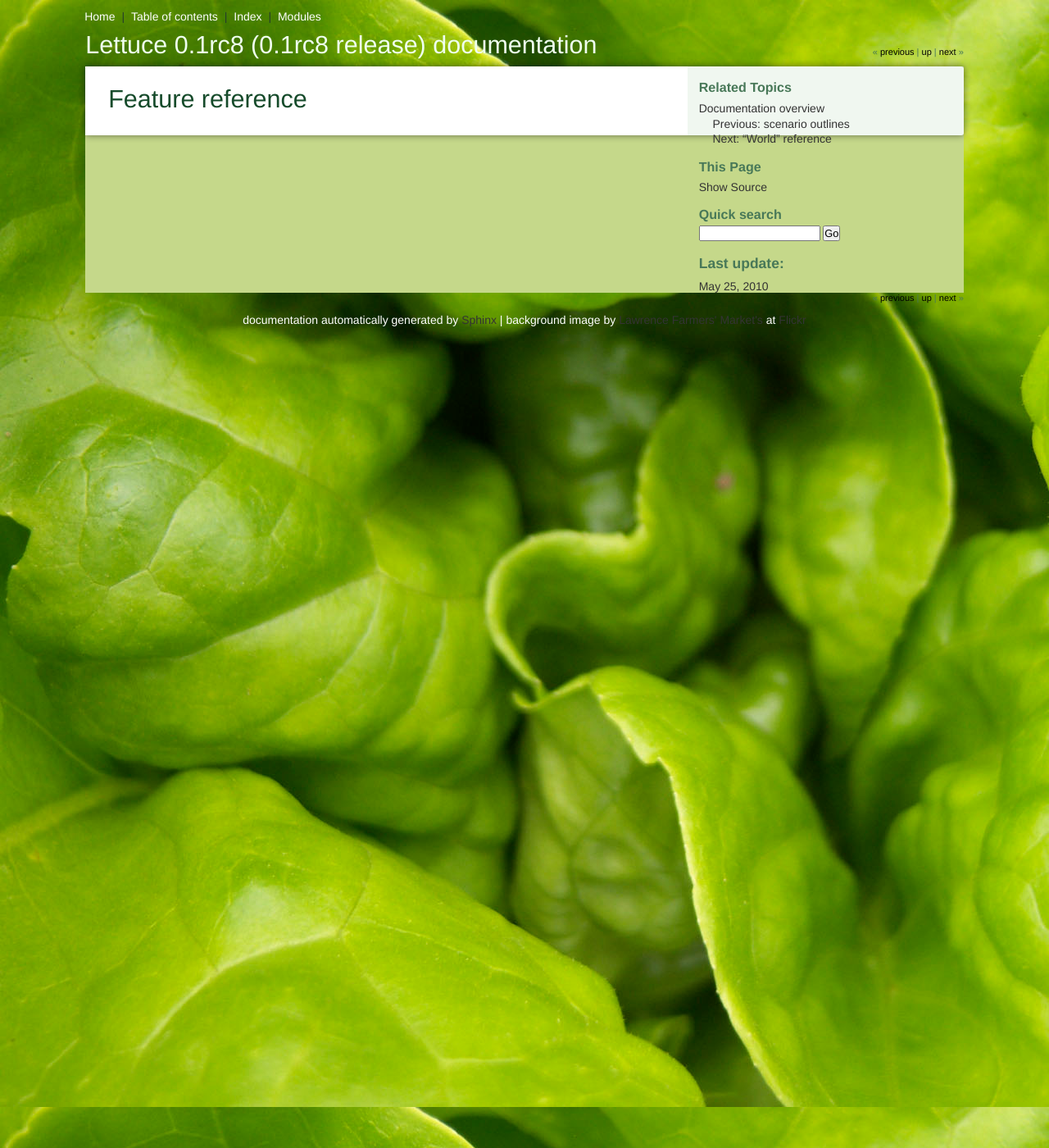
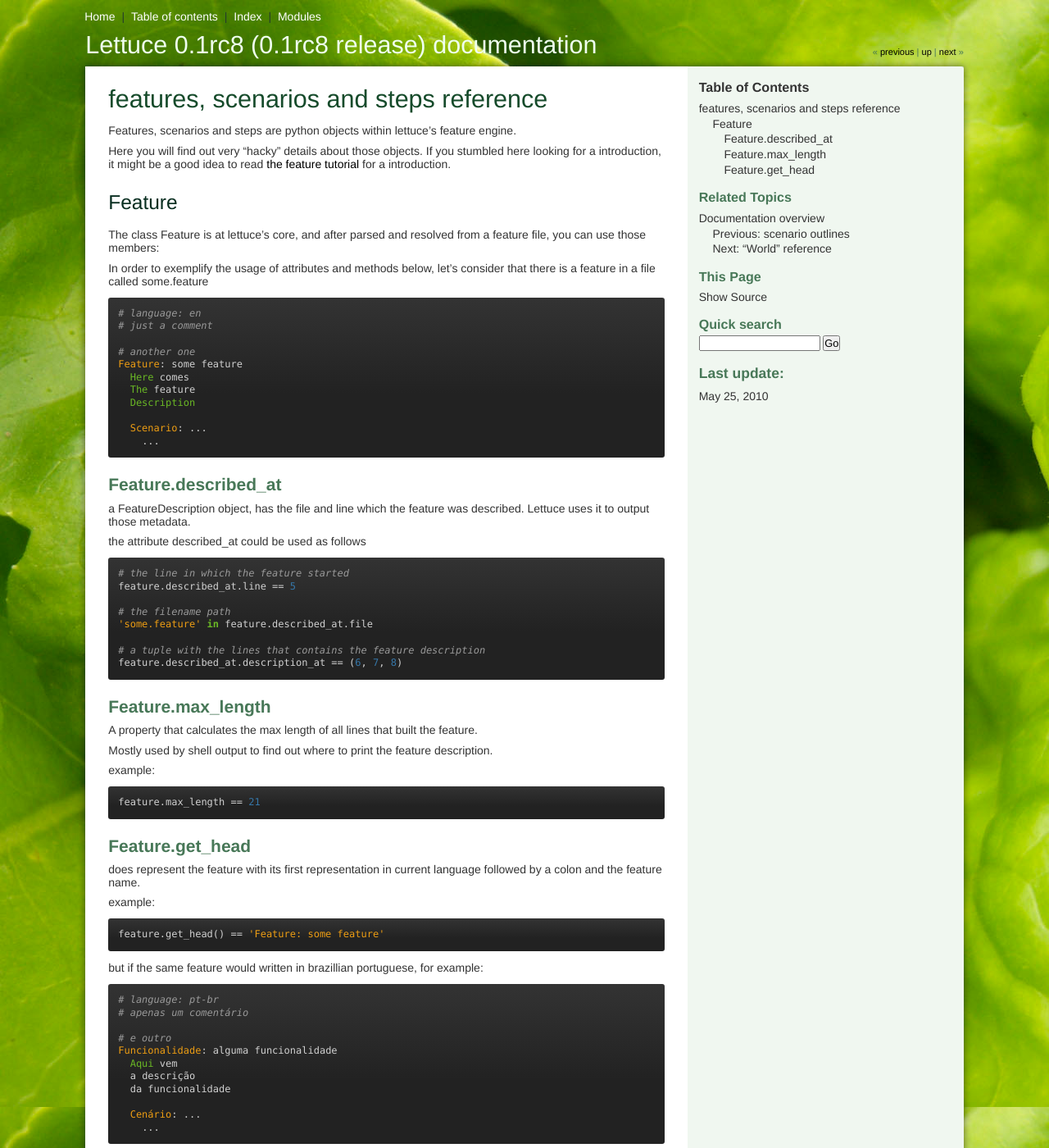
Before and after one commit to linguistux/wayfair_pytest-eucalyptus, a Sphinx documentation site: the page built from docs/reference/features.rst, in a window 1280 px wide and 1400 px high. Shown: the whole window at 82% size. Built offline with Sphinx 7.4.7, drawn with Linux system fonts in a browser that asks for light colours; some of the changed text lies outside the part shown.

Commit message:
some drafts at feature reference documentation

```diff
--- a/docs/reference/features.rst
+++ b/docs/reference/features.rst
@@ -1,5 +1,109 @@
 .. _reference-features:
 
-=================
-Feature reference
-=================
+features, scenarios and steps reference
+=======================================
+
+Features, scenarios and steps are python objects within lettuce's
+feature engine.
+
+Here you will find out very "hacky" details about those objects. If
+you stumbled here looking for a introduction, it might be a good idea
+to read :ref:`the feature tutorial <tutorial-simple>` for a
+introduction.
+
+
+Feature
+~~~~~~~
+
+The class `Feature` is at lettuce's core, and after parsed and
+resolved from a feature file, you can use those members:
+
+In order to exemplify the usage of attributes and methods below, let's
+consider that there is a feature in a file called `some.feature`
+
+.. highlight:: ruby
+
+::
+
+    # language: en
+    # just a comment
+
+    # another one
+    Feature: some feature
+      Here comes
+      The feature
+      Description
+
+      Scenario: ...
+        ...
+
+Feature.described_at
+^^^^^^^^^^^^^^^^^^^^
+
+a FeatureDescription object, has the file and line which the feature
+was described. Lettuce uses it to output those metadata.
+
+
+the attribute `described_at` could be used as follows
+
+::
+
+    # the line in which the feature started
+    feature.described_at.line == 5
+
+    # the filename path
+    'some.feature' in feature.described_at.file
+
+    # a tuple with the lines that contains the feature description
+    feature.described_at.description_at == (6, 7, 8)
+
+Feature.max_length
+^^^^^^^^^^^^^^^^^^
+
+A property that calculates the max length of all lines that built the
+feature.
+
+Mostly used by shell output to find out where to print the feature
+description.
+
+example:
+
+::
+
+    feature.max_length == 21
+
+Feature.get_head
+^^^^^^^^^^^^^^^^
+
+does represent the feature with its first representation in current
+language followed by a colon and the feature name.
+
+example:
+
+::
+
+    feature.get_head() == 'Feature: some feature'
+
+but if the same feature would written in brazillian portuguese, for example:
+
+.. highlight:: ruby
+
+::
+
+        # language: pt-br
+        # apenas um comentário
+
+        # e outro
+        Funcionalidade: alguma funcionalidade
+          Aqui vem
+          a descrição
+          da funcionalidade
+
+          Cenário: ...
+            ...
+
+then, `Feature.get_head()` would give:
+
+::
+
+    feature.get_head() == 'Funcionalidade: alguma funcionalidade'
```
Also changed, not shown: docs/tutorial/simple.rst (+8 -8 lines), docs/conf.py (line endings or trailing spaces).
